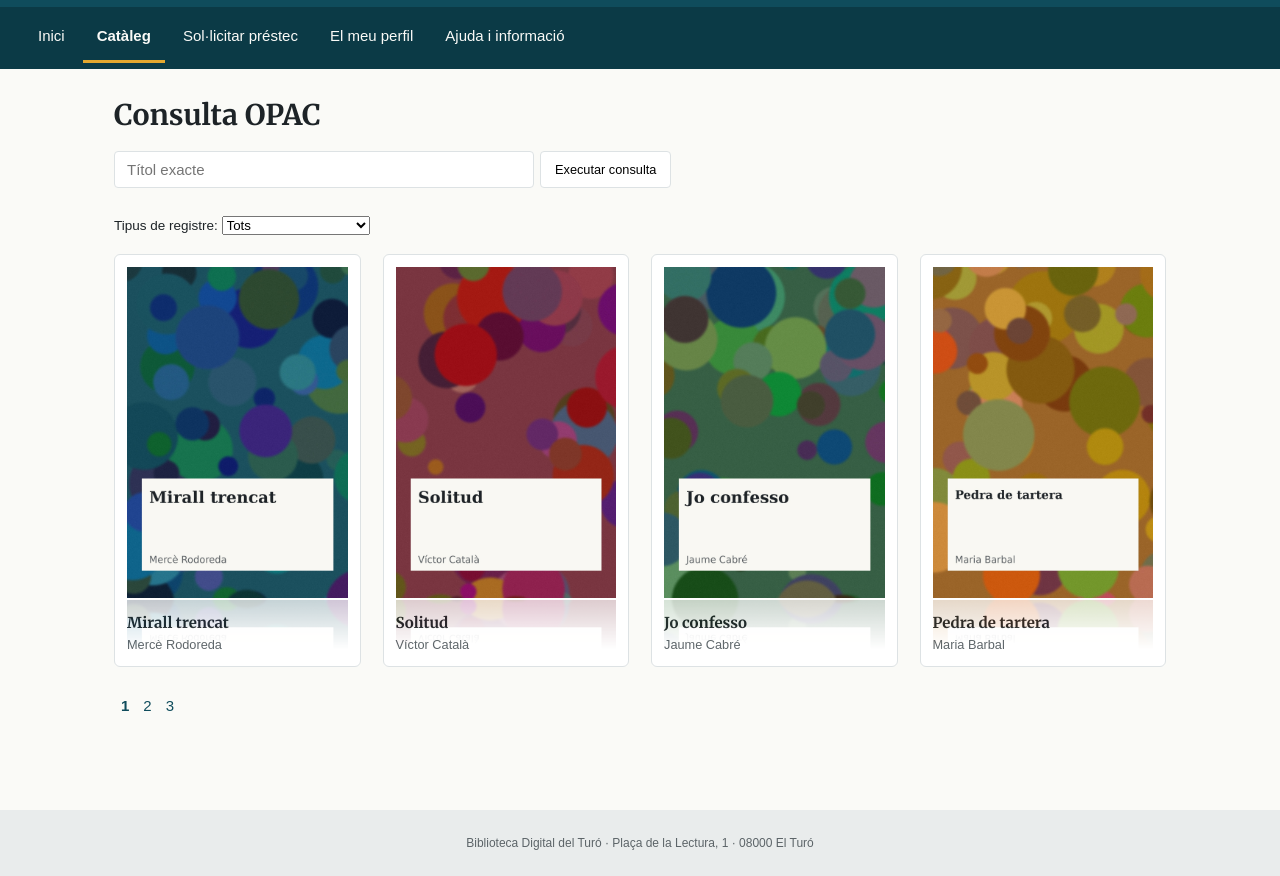
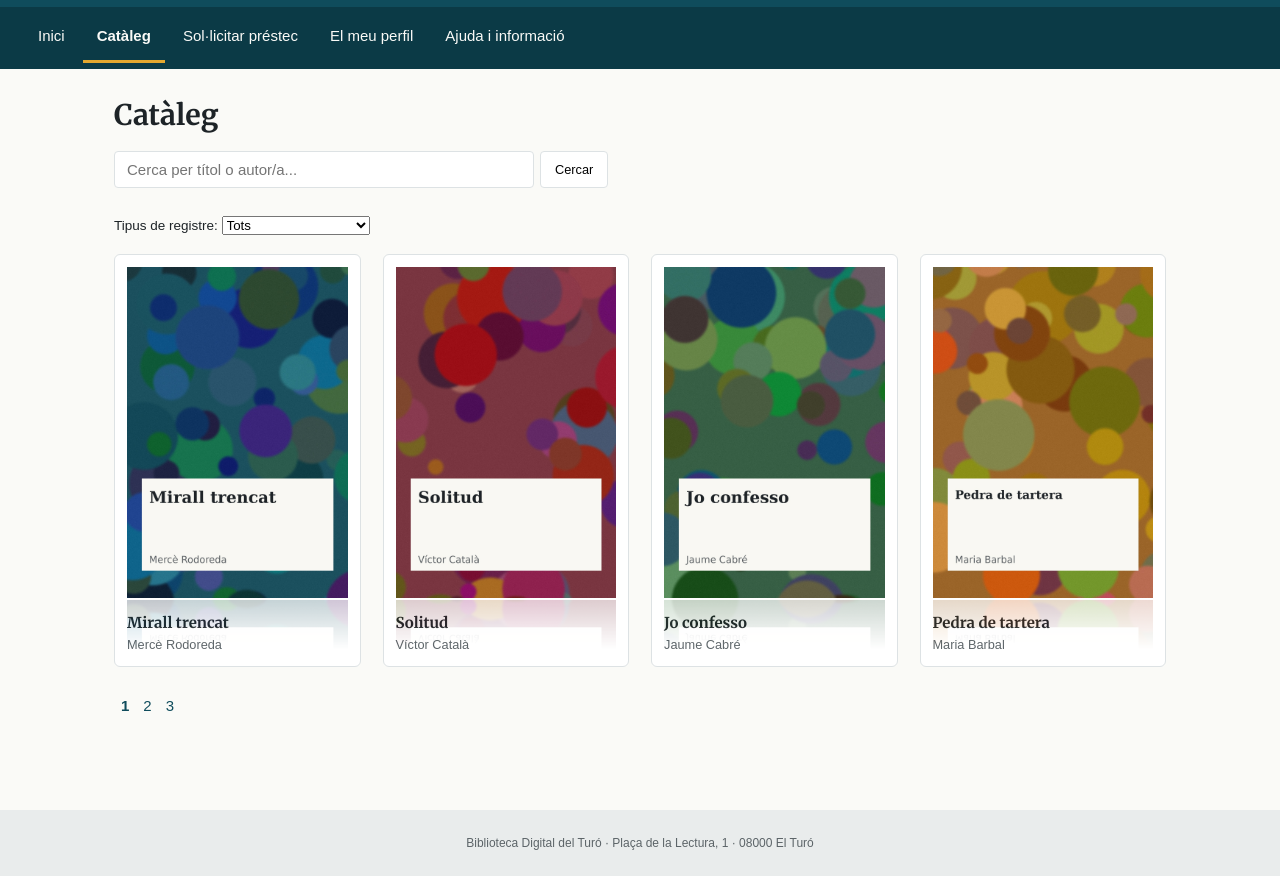
Before and after one commit to 2star444/Projecte-Base, a plain HTML site: page cataleg.html in a window 1280 px wide. Shown: the part 61-937 px from the top of the page. Drawn offline with Linux system fonts and the light colour scheme.

Commit message:
[A2/A3/A4/B2] Correccions de cerca, molles de pa, viewport i contrast de focus

```diff
--- a/cataleg.html
+++ b/cataleg.html
@@ -3,7 +3,7 @@
   <head>
     <meta charset="utf-8" />
     <meta name="viewport" content="width=device-width, initial-scale=1" />
-    <title>OPAC</title>
+    <title>Catàleg</title>
     <link
       rel="stylesheet"
       href="https://fonts.googleapis.com/css2?family=Merriweather:wght@400;700"
@@ -38,10 +38,14 @@
     </nav>
 
     <main>
-      <h1>Consulta OPAC</h1>
+      <h1>Catàleg</h1>
       <form id="form-opac" class="cerca-inici">
-        <input id="cerca-opac" type="text" placeholder="Títol exacte" />
-        <button>Executar consulta</button>
+        <input
+          id="cerca-opac"
+          type="text"
+          placeholder="Cerca per títol o autor/a..."
+        />
+        <button>Cercar</button>
       </form>
       <div class="filtres">
         Tipus de registre:
--- a/css/estils.css
+++ b/css/estils.css
@@ -495,3 +495,8 @@ a.targeta {
   color: inherit;
   text-decoration: none;
 }
+
+/* Contrast alt del focus dins del menú fosc */
+.menu :focus-visible {
+  outline-color: var(--ocre);
+}
```
Also changed, not shown: index.html (+1 -1 lines), perfil.html (+1 -0 lines), reserva.html (+8 -7 lines).
